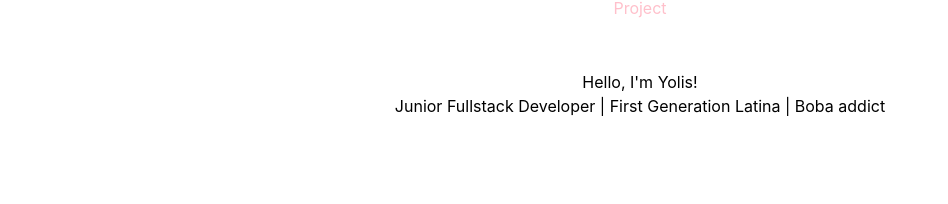
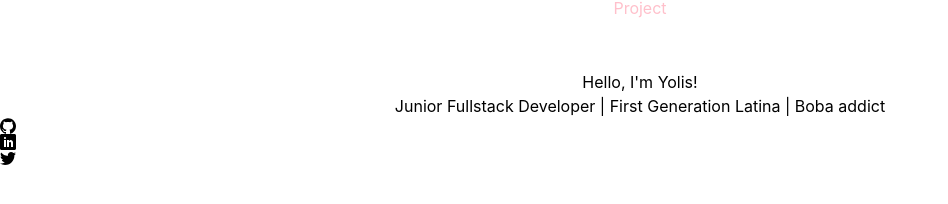
Before and after one commit to Yolisss/devPortfolio, a Next.js app: page / in a window 1280 px wide. Shown: the part 126-330 px from the top of the page, without its empty margins (0-948 px from the left). Built offline with nearby package versions, Linux system fonts and the light colour scheme.

Commit message:
implmented social media icons into home page and added a few html

```diff
--- a/pages/index.js
+++ b/pages/index.js
@@ -1,14 +1,18 @@
 import Head from "next/head";
 import styles from "../styles/Home.module.css";
 import Link from "next/link";
+import SocialMedia from "../components/SocialMedia";
 
 export default function Home() {
   return (
     <div>
-      <h2 className={styles.hometext}>Hello, I'm Yolis!</h2>
-      <h4 className={styles.hometext}>
-        Junior Fullstack Developer | First Generation Latina | Boba addict
-      </h4>
+      <div className={styles.socialcomponent}>
+        <h2 className={styles.hometext}>Hello, I'm Yolis!</h2>
+        <h4 className={styles.hometext}>
+          Junior Fullstack Developer | First Generation Latina | Boba addict
+        </h4>
+        <SocialMedia />
+      </div>
     </div>
   );
 }
```
